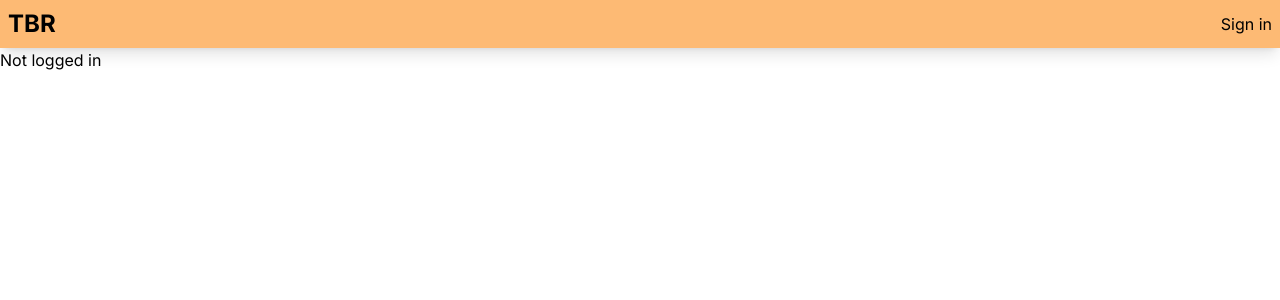
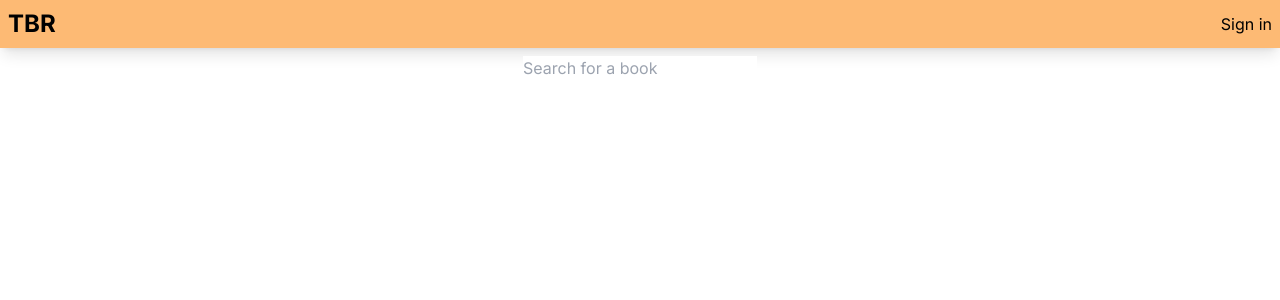
Before and after one commit to ElliotAdinolfi/TBR, a Next.js app: page / in a window 1280 px wide. Shown: the top 300 px of the page. Built offline with nearby package versions, Linux system fonts and the light colour scheme; no server answers.

Commit message:
working search function with ISBN DB API

```diff
--- a/app/page.tsx
+++ b/app/page.tsx
@@ -1,9 +1,15 @@
 import Image from 'next/image';
 import { currentUser } from '@clerk/nextjs';
 
+import SearchBar from '@/components/home/searchBar';
+
 export default async function Home() {
   const user = await currentUser();
-  console.log(user);
-  if (!user) return <div>Not logged in</div>;
-  return <div>Hello {user?.firstName}</div>;
+  return (
+    <div>
+      <div className="flex flex-col items-center min-h-screen py-2">
+        <SearchBar />
+      </div>
+    </div>
+  );
 }
--- /dev/null
+++ b/app/search/[bookSearchString]/page.tsx
@@ -0,0 +1,36 @@
+import axios from 'axios';
+
+const getData = async (query: string) => {
+  // console.log(process.env.ISBN_DB_KEY);
+  const data = await axios.get(
+    `https://api2.isbndb.com/books/${query}?page=1&pageSize=10`,
+    {
+      headers: {
+        Authorization: process.env.ISBN_DB_KEY,
+      },
+    }
+  );
+  return data.data.books;
+};
+
+interface BookListProps {
+  params: {
+    bookSearchString: string;
+  };
+}
+
+const bookList: any = async ({ params }: any) => {
+  const books = await getData(params.bookSearchString);
+  return (
+    <div>
+      <h1>Book List</h1>
+      {books.map((book: any) => (
+        <div key={book.isbn}>
+          <h1>{book.title}</h1>
+        </div>
+      ))}
+    </div>
+  );
+};
+
+export default bookList;
--- a/components/home/searchBar.tsx
+++ b/components/home/searchBar.tsx
@@ -0,0 +1,29 @@
+'use client';
+
+import { useState } from 'react';
+import { useRouter } from 'next/navigation';
+
+const SearchBar = () => {
+  const [search, setSearch] = useState('');
+  const router = useRouter();
+
+  return (
+    <div>
+      <form
+        onSubmit={(e) => {
+          e.preventDefault();
+          router.push(`/search/${search}`);
+        }}
+      >
+        <input
+          type="text"
+          placeholder="Search for a book"
+          value={search}
+          onChange={(e) => setSearch(e.target.value)}
+        />
+      </form>
+    </div>
+  );
+};
+
+export default SearchBar;
--- a/package.json
+++ b/package.json
@@ -15,6 +15,7 @@
     "@types/react": "18.2.7",
     "@types/react-dom": "18.2.4",
     "autoprefixer": "10.4.14",
+    "axios": "^1.4.0",
     "eslint": "8.41.0",
     "eslint-config-next": "13.4.4",
     "next": "13.4.4",
```
Also changed, not shown: 1 other file (tests, documents, lock files or other folders).
